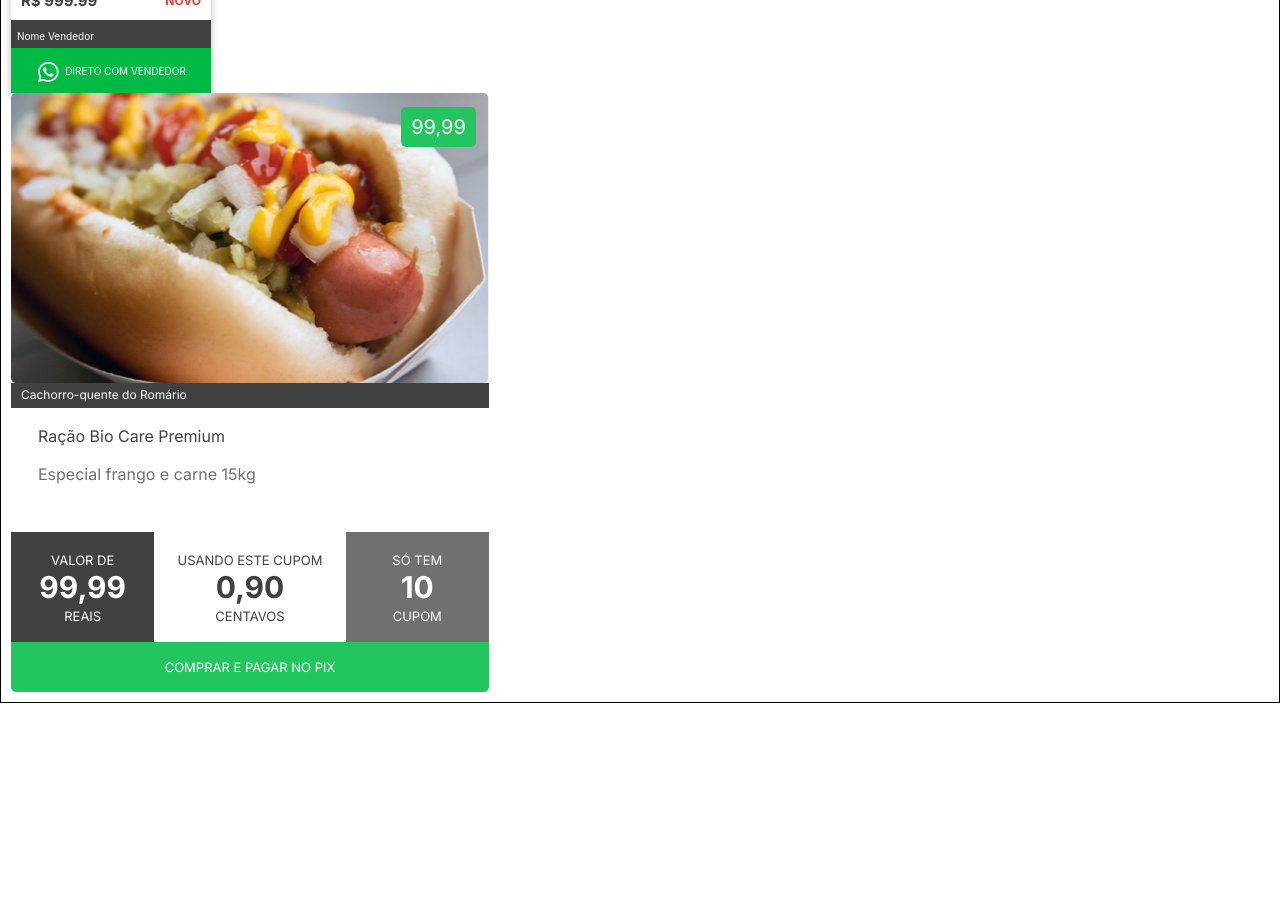
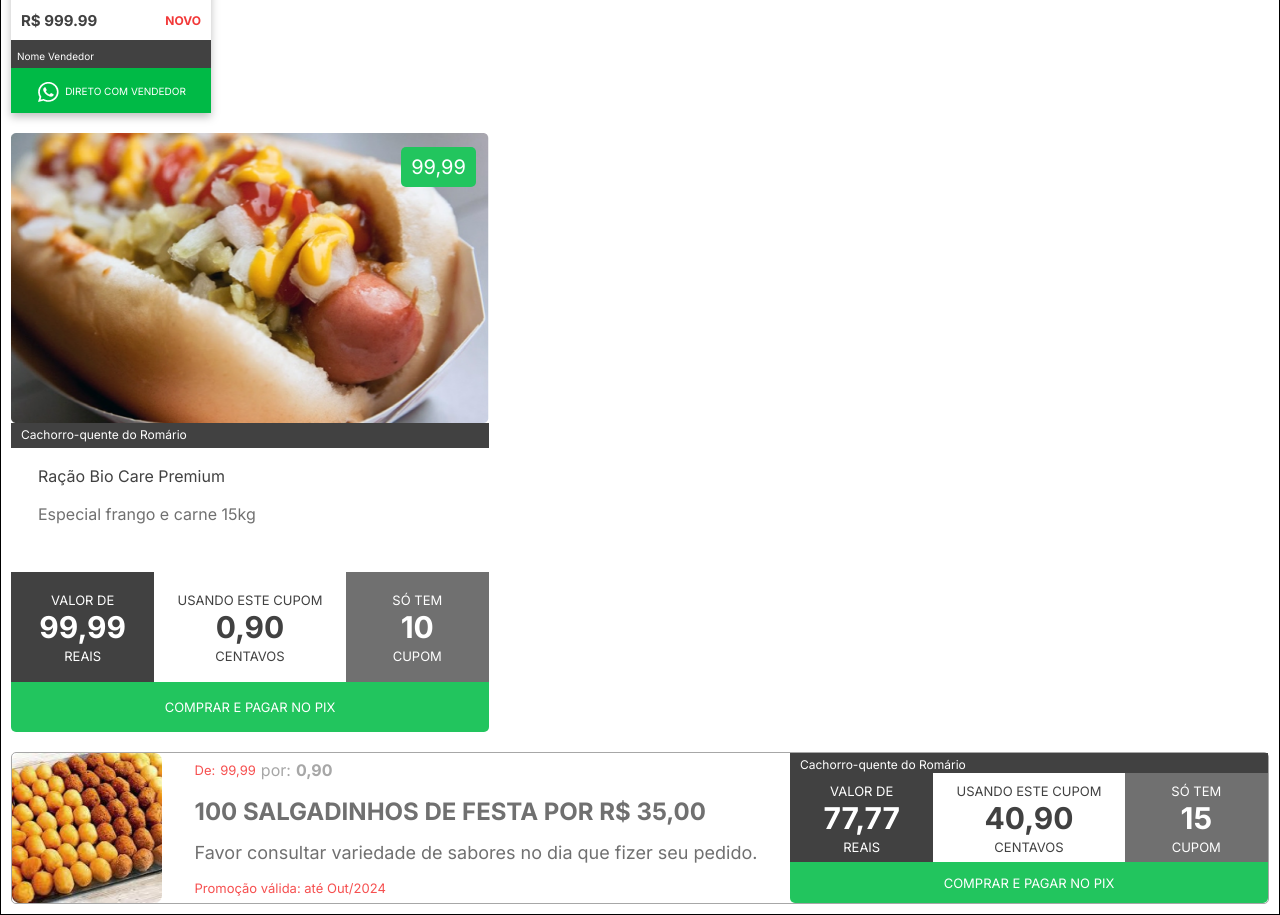
Before and after one commit to alanrente/vale-centavos, a React (Create React App) app: page / in a window 1280 px wide. Shown: the part 460-1375 px from the top of the page. Before the commit the page ends 1163 px from the top, so only its background shows below. Built offline with nearby package versions, Linux system fonts and the light colour scheme.

Commit message:
card anuncio bairro

```diff
--- a/src/App.tsx
+++ b/src/App.tsx
@@ -4,6 +4,7 @@ import IconButton from "./components/IconButton";
 import { usePngs } from "./hooks/usePngs";
 import CardAnuncio from "./components/CardAnuncio";
 import CardCupom from "./components/CardCupom";
+import CardAnuncioBairro from "./components/CardAnuncioBairro";
 
 function App() {
   const pngs = usePngs();
@@ -12,6 +13,9 @@ function App() {
       height: "90%",
       border: "1px solid black",
       padding: "10px",
+      display: "flex",
+      flexDirection: "column",
+      gap: "20px",
     }}>
       <div
         className="icons-container"
@@ -47,7 +51,7 @@ function App() {
           valor: "999.99",
           condição: "NOVO",
         }}
-        imagem="imagem"
+        imagem={require(`./icons/png/SacoRacao.png`)}
         nome="Nome Vendedor"
       />
 
@@ -62,6 +66,15 @@ function App() {
           qtdCupom: "10",
           condição: "NOVO",
         }}
+      />
+
+      <CardAnuncioBairro
+        imageUrl={require("./icons/png/Salgadinhos.png")}
+        title="100 SALGADINHOS DE FESTA POR R$ 35,00"
+        description="Favor consultar variedade de sabores no dia que fizer seu pedido."
+        valorAntigo="99,99"
+        valorNovo="0,90"
+        validade="Out/2024"
       />
     </div>
   );
--- a/src/components/CardAnuncio.tsx
+++ b/src/components/CardAnuncio.tsx
@@ -31,7 +31,7 @@ export default function CardAnuncio({
         style={{
           width: "100%",
           height: "195px",
-          backgroundImage: `url(${require(`../icons/png/SacoRacao.png`)})`,
+          backgroundImage: `url(${imagem})`,
           backgroundSize: "contain",
           backgroundRepeat: "no-repeat",
           backgroundPosition: "center",
--- /dev/null
+++ b/src/components/CardAnuncioBairro.tsx
@@ -0,0 +1,103 @@
+import React, { CSSProperties } from "react";
+import { fontColor } from "../styles/global.style";
+import CardCupom from "./CardCupom";
+
+interface CardAnuncioBairroProps {
+  title: string;
+  description: string;
+  imageUrl: string;
+  valorAntigo: string;
+  valorNovo: string;
+  validade: string;
+}
+
+function CardAnuncioBairro({
+  valorAntigo,
+  valorNovo,
+  title,
+  description,
+  validade,
+  imageUrl,
+}: CardAnuncioBairroProps) {
+  const body: CSSProperties = {
+    display: "flex",
+    flexDirection: "row",
+    justifyContent: "space-between",
+    maxWidth: "1563px",
+    height: "150px",
+    border: "1px solid #A7A7A7",
+    // filter: "drop-shadow(0px 4px 4px rgba(0, 0, 0, 0.25))",
+    backgroundColor: "#FFFFFF",
+    borderRadius: "5px",
+  };
+
+  const descriptionStyle: CSSProperties = {
+    margin: "7px 20px",
+    display: "flex",
+    flexDirection: "column",
+    justifyContent: "space-between",
+  };
+
+  const valoresStyle: CSSProperties = {
+    display: "flex",
+    flexDirection: "column",
+    justifyContent: "center",
+  };
+
+  const valorAntigoStyle: CSSProperties = {
+    fontSize: "13px",
+    ...fontColor.red,
+  };
+
+  const valorNovoStyle: CSSProperties = {
+    fontSize: "16px",
+    ...fontColor.silverLight,
+  };
+
+  return (
+    <div style={body}>
+      <div>
+        <img
+          style={{ width: "150px", height: "150px" }}
+          src={imageUrl}
+          alt={title}
+        />
+      </div>
+      <div style={descriptionStyle}>
+        <span
+          style={{
+            display: "flex",
+            flexDirection: "row",
+            gap: "5px",
+            alignItems: "center",
+          }}
+        >
+          <span style={{ ...valorAntigoStyle }}>De:</span>
+          <span style={valorAntigoStyle}>{valorAntigo}</span>
+          <span style={valorNovoStyle}>por:</span>
+          <span style={{ ...valorNovoStyle, fontWeight: "bold" }}>
+            {valorNovo}
+          </span>
+        </span>
+        <span style={{ ...fontColor.silver, fontSize: 24, fontWeight: "bold" }}>
+          {title}
+        </span>
+        <span style={{ ...fontColor.silver, fontSize: 18 }}>{description}</span>
+        <span style={{ ...valorAntigoStyle }}>
+          Promoção válida: até {validade}
+        </span>
+      </div>
+      <CardCupom
+        nome="Cachorro-quente do Romário"
+        descriptions={{
+          valor: "77,77",
+          valorCupom: "40,90",
+          qtdCupom: "15",
+          condição: "NOVO",
+        }}
+      />
+    </div>
+  );
+}
+
+export default CardAnuncioBairro;
--- a/src/components/CardCupom.tsx
+++ b/src/components/CardCupom.tsx
@@ -1,55 +1,19 @@
 import React from "react";
+import { background, fontColor } from "../styles/global.style";
 
 export default function CardCupom({
   imagem,
   descriptions,
   nome,
 }: {
-  imagem: any;
+  imagem?: any;
   nome: string;
   descriptions?: any;
 }) {
-  const background: {
-    black: React.CSSProperties;
-    silver: React.CSSProperties;
-    white: React.CSSProperties;
-    green: React.CSSProperties;
-  } = {
-    black: {
-      backgroundColor: "#414141",
-    },
-    silver: {
-      backgroundColor: "#707070",
-    },
-    white: {
-      backgroundColor: "#FFFFFF",
-    },
-    green: {
-      backgroundColor: "#22C55E",
-    },
-  };
-
-  const fontColor: {
-    white: React.CSSProperties;
-    black: React.CSSProperties;
-    silver: React.CSSProperties;
-  } = {
-    white: {
-      color: "#FFFFFF",
-    },
-    black: {
-      color: "#414141",
-    },
-    silver: {
-      color: "#707070",
-    },
-  };
-
   const baseStyle: React.CSSProperties = {
     display: "flex",
     flexDirection: "column",
     width: "478px",
-    fontFamily: "Inter",
     borderRadius: 5,
     ...background.white,
   };
@@ -91,12 +55,21 @@ export default function CardCupom({
 
   return (
     <div style={baseStyle}>
-      <div style={{ ...childrenBaseStyle, height: 290, position: "relative" }}>
+      {imagem && (
+        <div
+          style={{ ...childrenBaseStyle, height: 290, position: "relative" }}
+        >
           <div style={precoFlutuante}>
             <span>{descriptions.valor}</span>
           </div>
-        <img src={imagem} style={{ height: "100%", width: "100%" }} />
+
+          <img
+            src={imagem}
+            style={{ height: "100%", width: "100%" }}
+            alt={nome}
+          />
         </div>
+      )}
       <div
         style={{
           ...childrenBaseStyle,
@@ -108,6 +81,7 @@ export default function CardCupom({
       >
         <span style={{ marginLeft: 10, fontSize: 12 }}>{nome}</span>
       </div>
+      {descriptions.titulo && (
         <div style={{ ...childrenBaseStyle, height: 124 }}>
           <div style={{ ...fontColor.black, margin: "18px 0 0 27px" }}>
             {descriptions.titulo}
@@ -116,6 +90,7 @@ export default function CardCupom({
             {descriptions.descricao}
           </div>
         </div>
+      )}
       <div
         style={{
           ...childrenBaseStyle,
--- a/src/index.css
+++ b/src/index.css
@@ -1,8 +1,6 @@
 body {
   margin: 0;
-  font-family: -apple-system, BlinkMacSystemFont, 'Segoe UI', 'Roboto', 'Oxygen',
-    'Ubuntu', 'Cantarell', 'Fira Sans', 'Droid Sans', 'Helvetica Neue',
-    sans-serif;
+  font-family: 'Inter', -apple-system, BlinkMacSystemFont, 'Segoe UI', Roboto, 'Helvetica Neue', Arial, 'Noto Sans', sans-serif, 'Apple Color Emoji', 'Segoe UI Emoji', 'Segoe UI Symbol', 'Noto Color Emoji';
   -webkit-font-smoothing: antialiased;
   -moz-osx-font-smoothing: grayscale;
 }
--- /dev/null
+++ b/src/styles/global.style.tsx
@@ -0,0 +1,45 @@
+import { CSSProperties } from "react";
+
+export const background: {
+  black: CSSProperties;
+  silver: CSSProperties;
+  white: CSSProperties;
+  green: CSSProperties;
+} = {
+  black: {
+    backgroundColor: "#414141",
+  },
+  silver: {
+    backgroundColor: "#707070",
+  },
+  white: {
+    backgroundColor: "#FFFFFF",
+  },
+  green: {
+    backgroundColor: "#22C55E",
+  },
+};
+
+export const fontColor: {
+  white: CSSProperties;
+  black: CSSProperties;
+  silver: CSSProperties;
+  red: CSSProperties;
+  silverLight: CSSProperties;
+} = {
+  red: {
+    color: "#F65050",
+  },
+  white: {
+    color: "#FFFFFF",
+  },
+  black: {
+    color: "#414141",
+  },
+  silver: {
+    color: "#707070",
+  },
+  silverLight: {
+    color: "#A7A7A7",
+  },
+};
```
Also changed, not shown: src/icons/png/Salgadinhos.png (added), 1 other file (tests, documents, lock files or other folders). Lines whose indentation alone changed are shown as unchanged.
